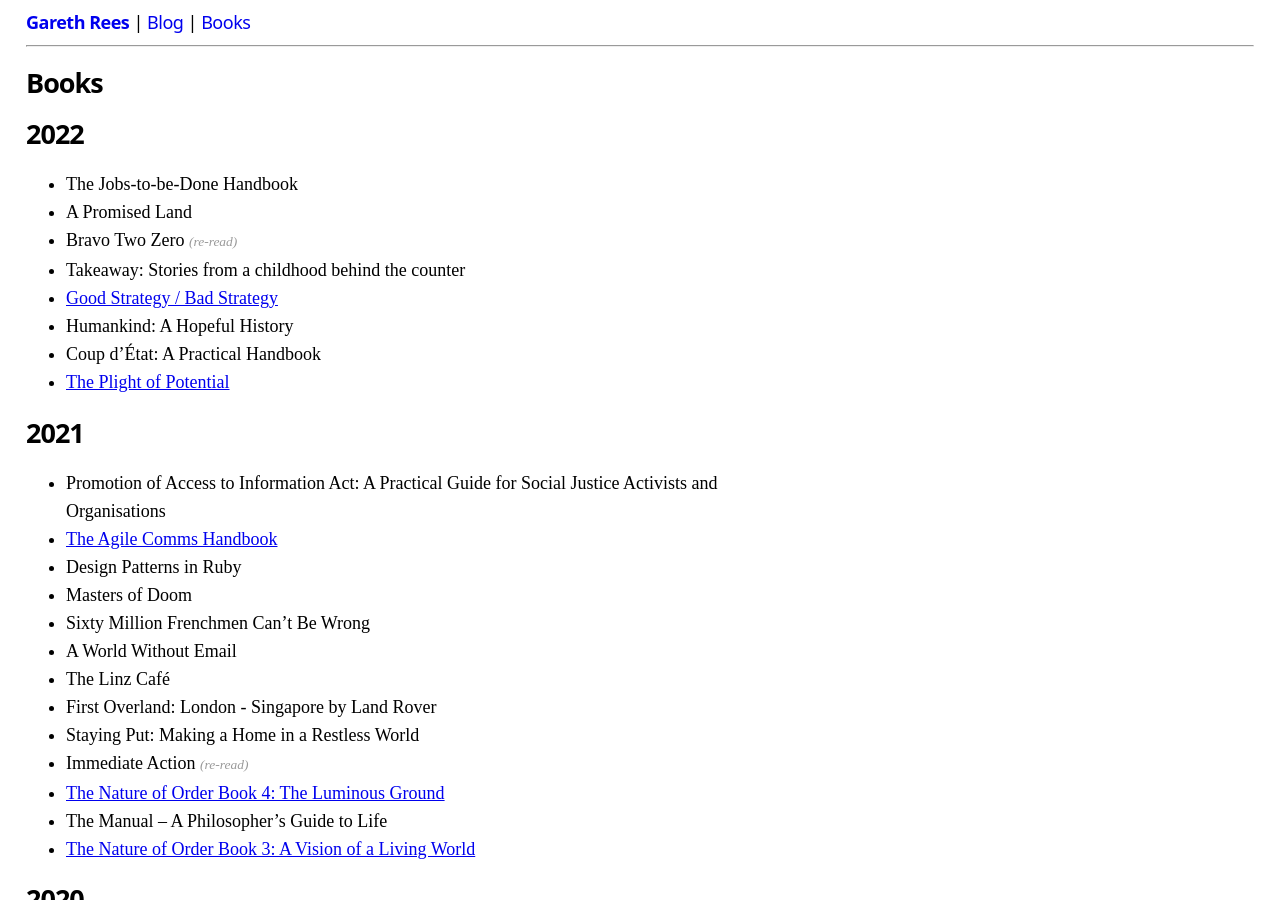
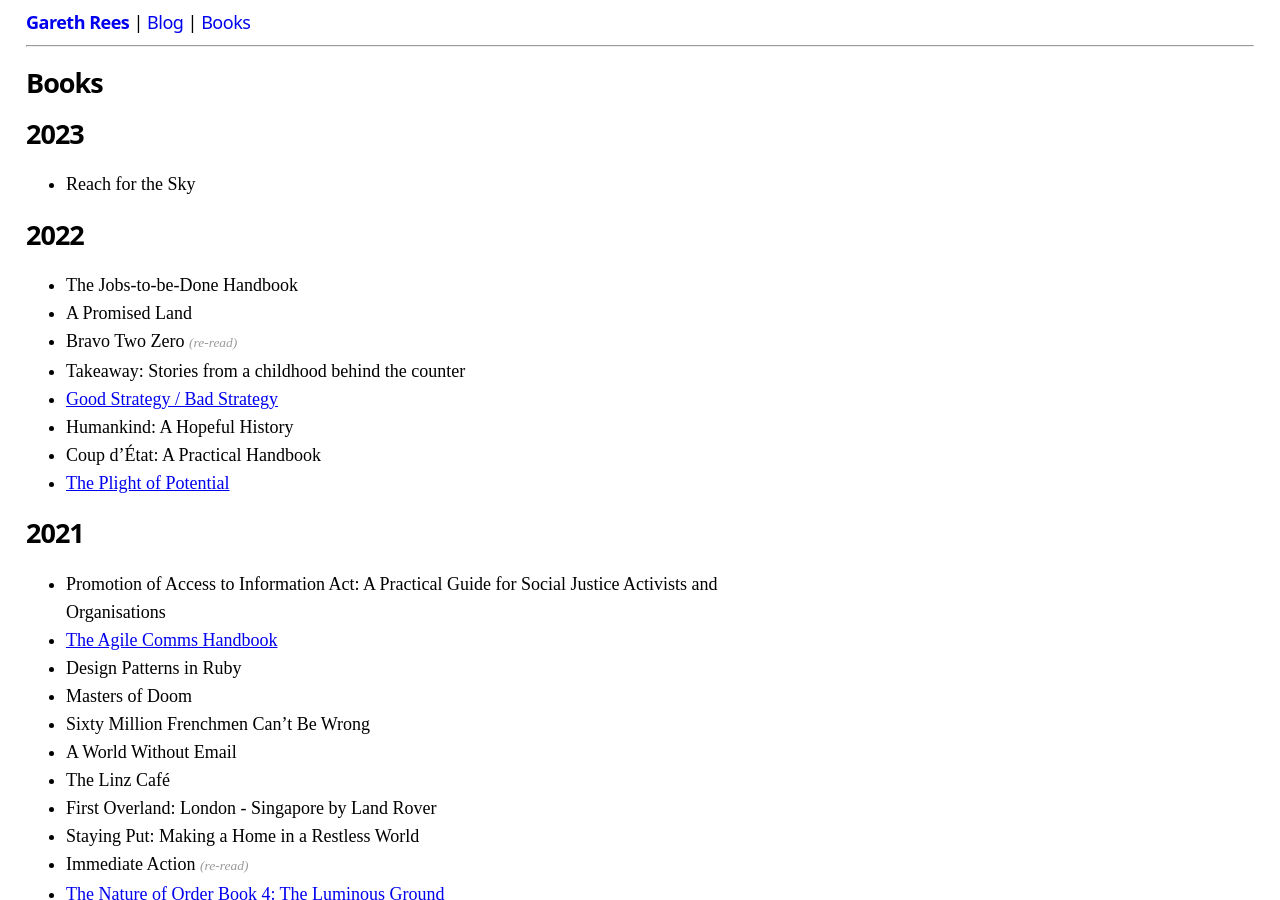
Before and after one commit to garethrees/garethrees.github.com, a Jekyll site: the page built from books.html, in a window 1280 px wide and 900 px high. Built offline with Jekyll 4.4.1, drawn with Linux system fonts in a browser that asks for light colours.

Commit message:
Add Reach for the Sky

```diff
--- a/_data/books.yml
+++ b/_data/books.yml
@@ -1,3 +1,6 @@
+2023:
+- title: Reach for the Sky
+
 2022:
 - title: The Jobs-to-be-Done Handbook
 - title: A Promised Land
```
